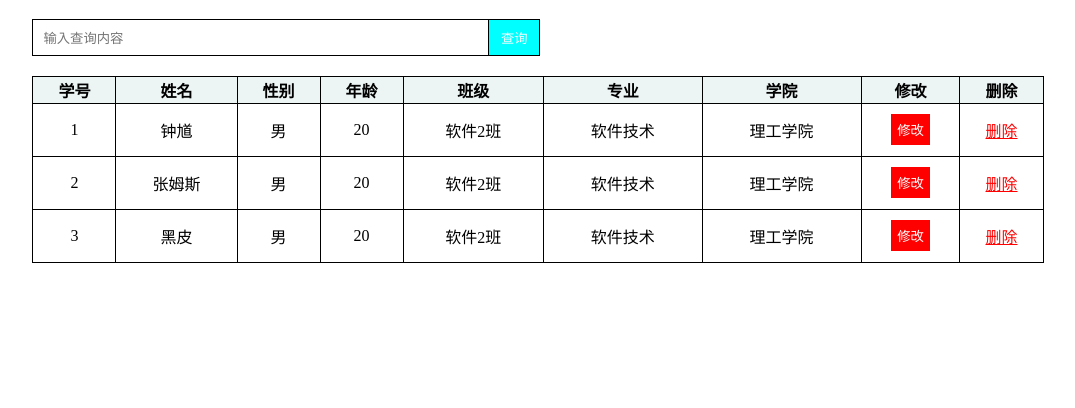
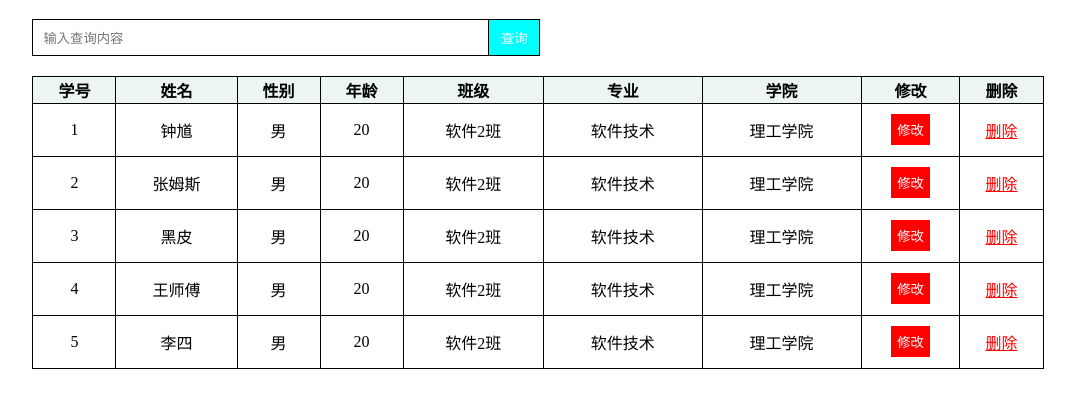
Before and after one commit to ZhengJueWei/xue-shengxito.github.io, a plain HTML site: page index.html in a window 1280 px wide. Shown: the part 70-478 px from the top of the page, without its empty margins (102-1177 px from the left). Drawn offline with Linux system fonts and the light colour scheme.

Commit message:
Update index.html

```diff
--- a/index.html
+++ b/index.html
@@ -77,6 +77,8 @@
       { id: 1, name: '钟馗', gender: "男", age: 20, class: "软件2班", major: '软件技术', college: '理工学院' },
       { id: 2, name: '张姆斯', gender: "男", age: 20, class: "软件2班", major: '软件技术', college: '理工学院' },
       { id: 3, name: '黑皮', gender: "男", age: 20, class: "软件2班", major: '软件技术', college: '理工学院' },
+      { id: 4, name: '王师傅', gender: "男", age: 20, class: "软件2班", major: '软件技术', college: '理工学院' },
+      { id: 5, name: '李四', gender: "男", age: 20, class: "软件2班", major: '软件技术', college: '理工学院' },
     ]
 
   // 第一模块：渲染模块，
```
